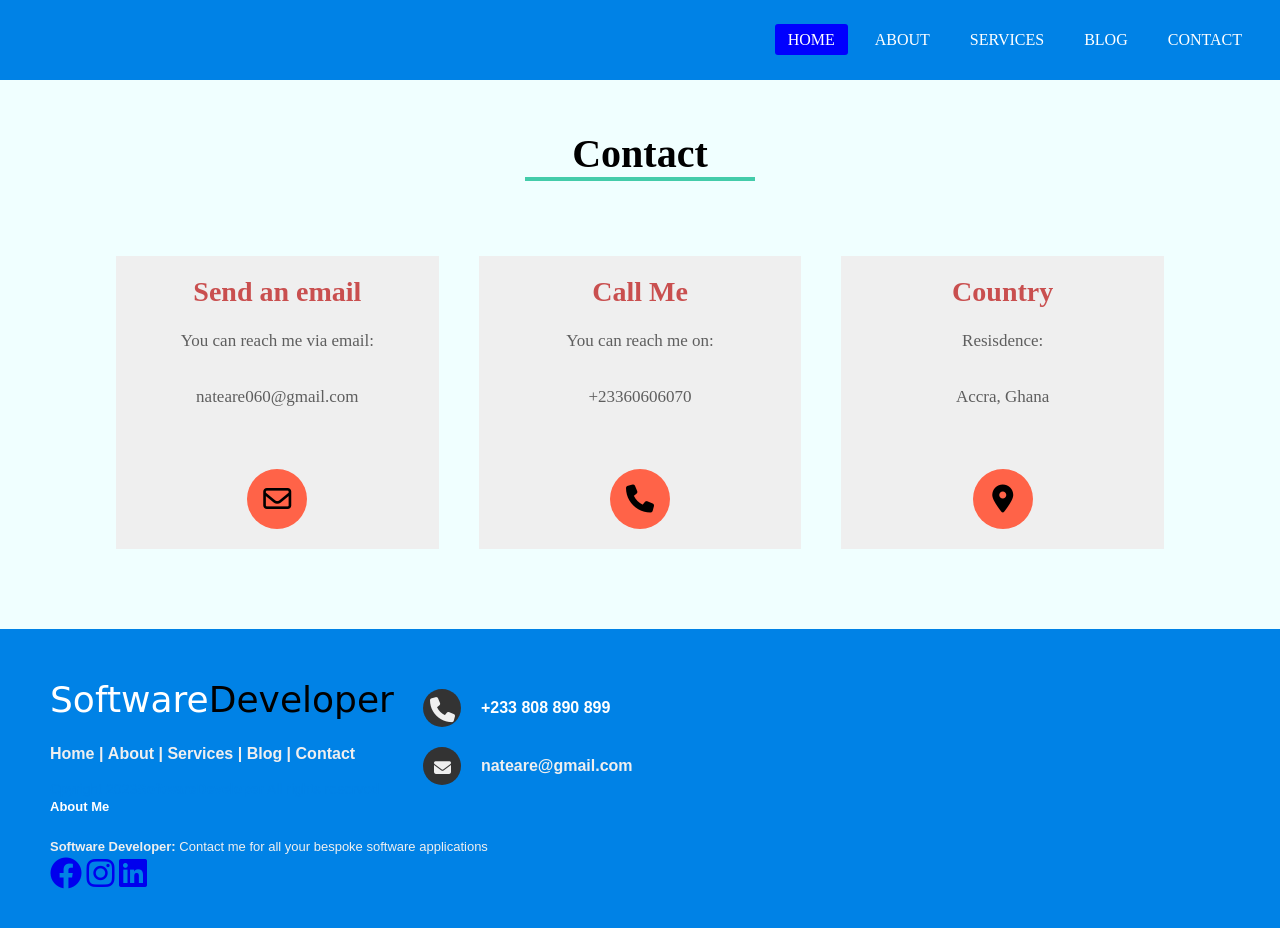
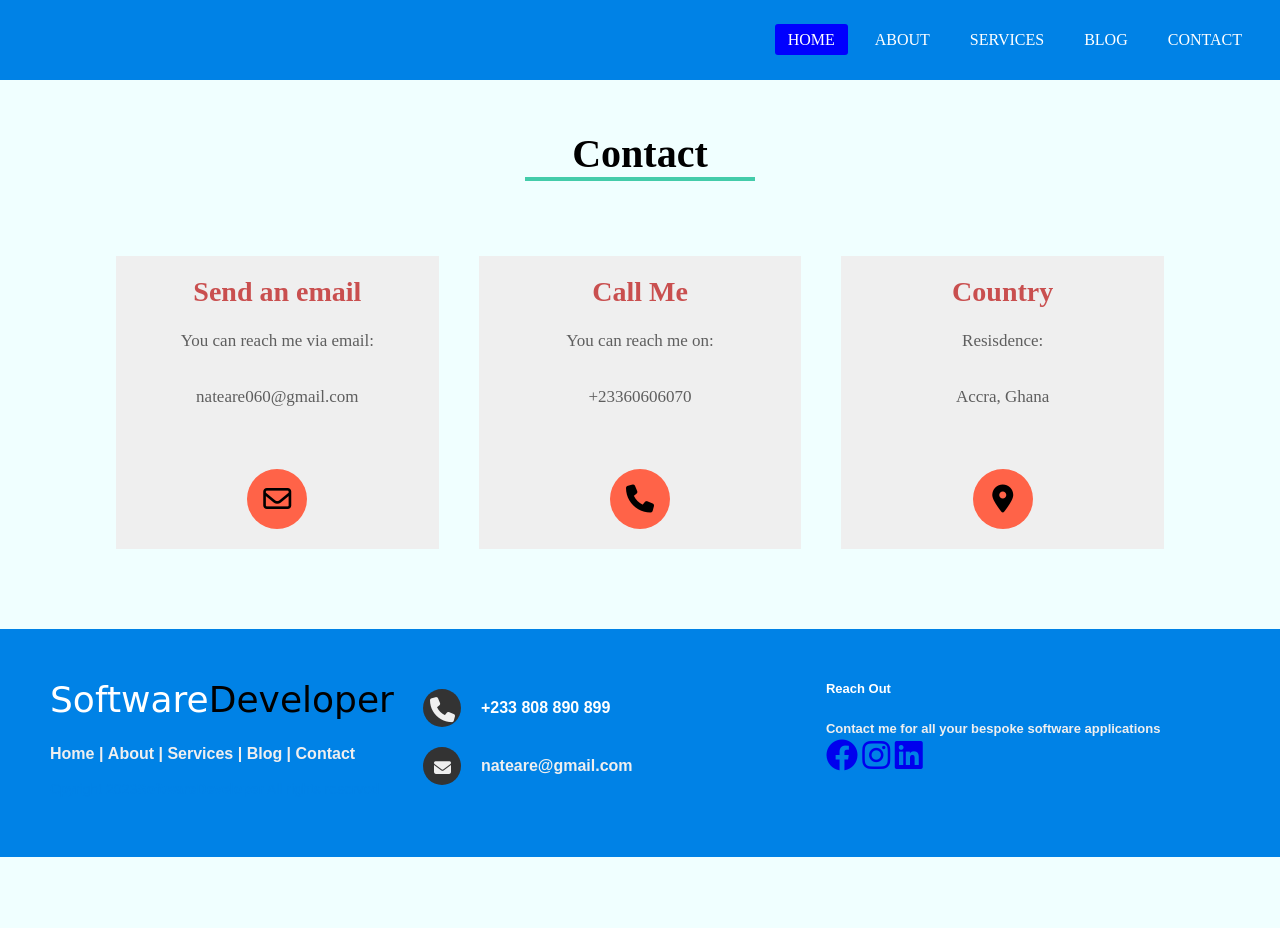
Before and after one commit to natecodex/myproject, a plain HTML site: page contact.html in a window 1280 px wide. After the commit the page ends 857 px from the top, so only its background shows below. Drawn offline with Linux system fonts and the light colour scheme.

Commit message:
I've upated this page

```diff
--- a/contact.html
+++ b/contact.html
@@ -89,23 +89,15 @@
 </div>
 <div class="footer-right">
     <p class="footer-company-about">
-        <span>About Me</span>
-        <strong>Software Developer:</strong> Contact me for all your bespoke software applications
+        <span>Reach Out</span>
+        <strong>Contact me for all your bespoke software applications</strong>
     </p>
 
 
  <a href="https://web.facebook.com/?wtsid=rdr_0tA6XOOrtskjxGH0W&_rdc=1&_rdr"><i class="fa-brands fa-facebook fa-2x"></i></a>
 <a href="https://www.instagram.com/accounts/login/"><i class="fa-brands fa-instagram fa-2x"></i></a>
 <a href="https://www.linkedin.com/login"><i class="fa-brands fa-linkedin fa-2x"></i></a>
-
-
-
-
 </div>
-
 </footer>
-
-
-
 </body>
 </html>
```
Also changed, not shown: about.html (+1 -1 lines), blog.html (+2 -2 lines), services.html (+2 -2 lines).
